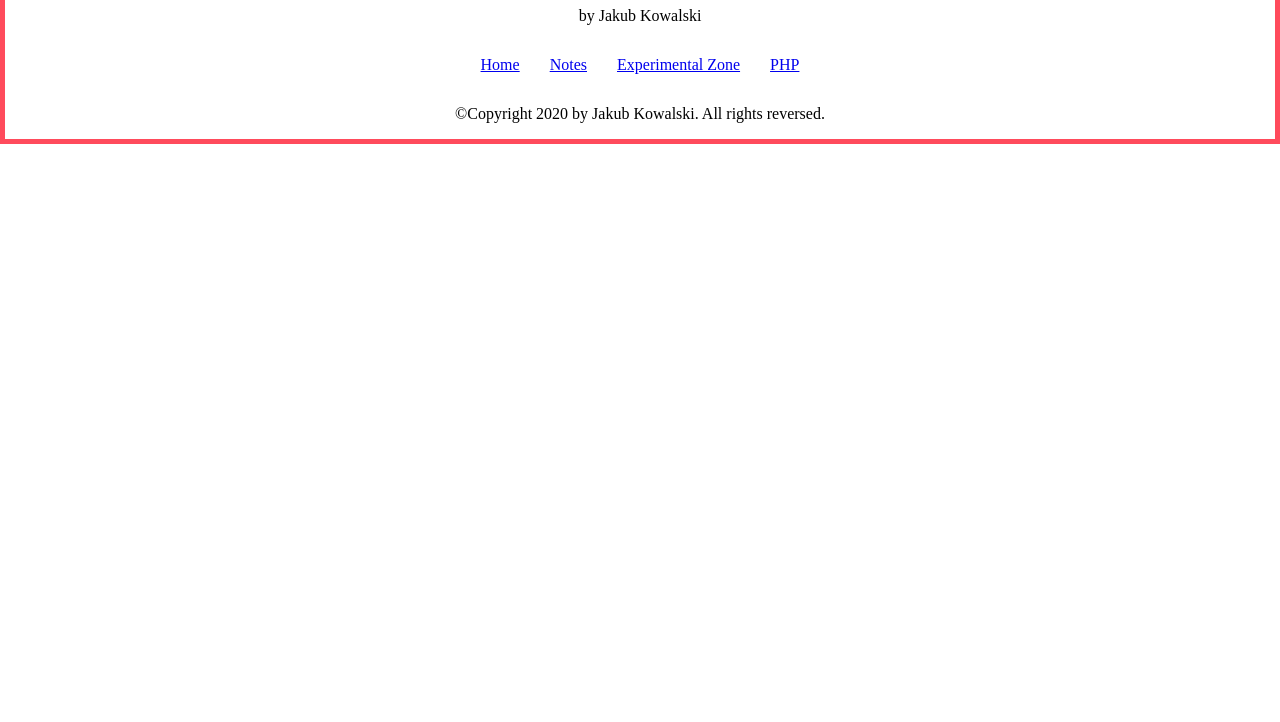
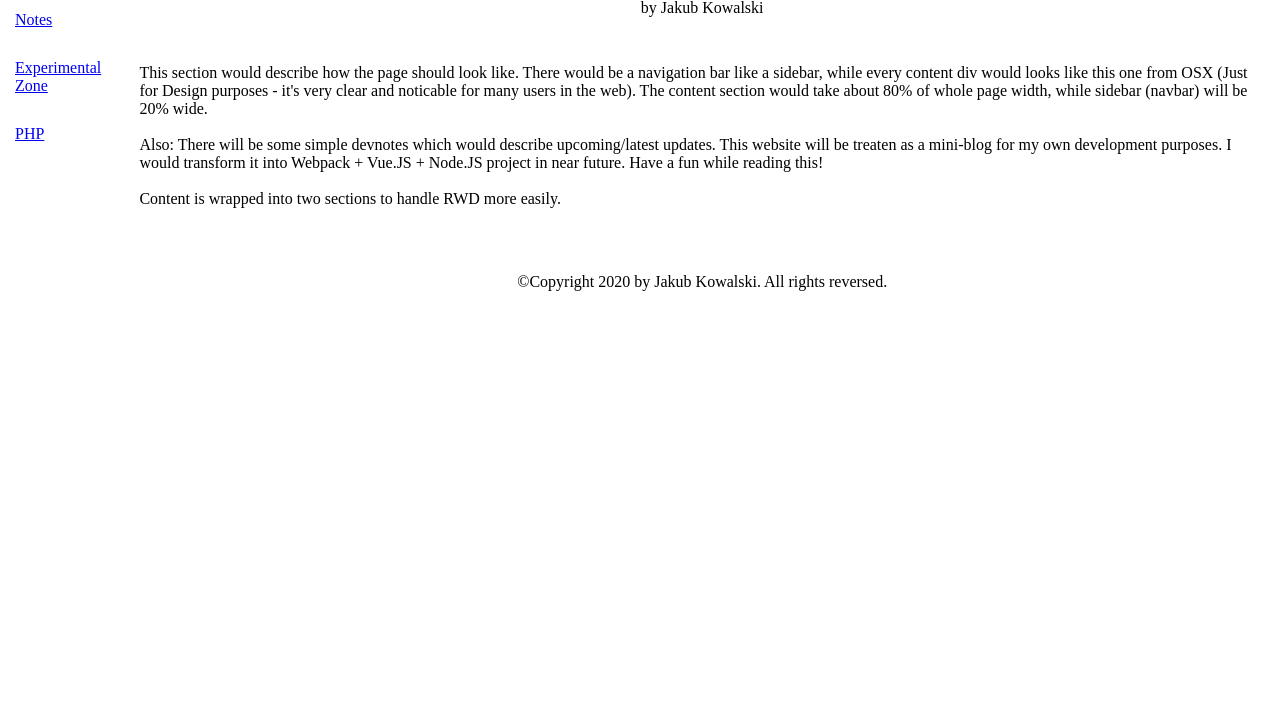
Before and after one commit to Nigtellios/webdev-playground, a plain HTML site: page index.html in a window 1280 px wide. Shown: the part 78-800 px from the top of the page. Drawn offline with Linux system fonts and the light colour scheme; a web font is replaced by a local one.

Commit message:
Basic build v0.02
Initial website skeleton.

```diff
--- a/css/style.css
+++ b/css/style.css
@@ -1,13 +1,29 @@
 /* IMPORTS */
-@import url('https://fonts.googleapis.com/css?family=Lato:200');
 
 /* NATIVE CLASSES */
+
 body {
-    margin: 0px;
+    margin: 10px 0 0 0;
     padding: 0px;
     background: rgba(255, 255, 255, 1.0);
-    border: 5px solid rgba(255, 75, 92, 1.0);
+    display: flex;
+    flex-direction: row;
 }
+
+body::before {
+    content: "";
+    height: 10px;
+    width: 100%;
+    position: absolute;
+    background-color: rgba(255, 75, 92, 1.0);
+    top: 0;
+}
+
+@media screen and (max-width: 768px) {
+    body {
+      flex-wrap: wrap;
+    }
+  }
 
 ul {
     padding-inline-start: 0px;
@@ -17,15 +33,11 @@ header {
     text-align: center;
 }
 
-nav {
-    text-align: center;
-}
-
 nav > ul {
     list-style: none;
     display: flex;
-    flex-direction: row;
-    justify-content: center;
+    flex-direction: column;
+    justify-content: flex-start;
 }
 
 footer {
@@ -40,4 +52,21 @@ img {
     max-width: 100%;
 }
 
+main {
+    padding: 15px;
+
+}
+
 /* CLASSES */
+
+.sidebar {
+    width: 250px;
+}
+
+.wrap {
+    flex-direction: column;
+}
+
+.window {
+
+}
--- a/index.html
+++ b/index.html
@@ -8,11 +8,8 @@
   </head>
 
   <body>
-    <header>
-      <h1>WebDev Playground</h1>
-      <p>by Jakub Kowalski</p>
-    </header>
 
+    <section class="sidebar"> <!-- Sidebar -->
       <nav>
         <ul>
           <li><a href="../index.html">Home</a></li>
@@ -21,11 +18,43 @@
           <li><a href="../phpzone.html">PHP</a></li>
         </ul>
       </nav>
+    </section> <!-- end of sidebar -->
+
+    <section class="wrap"> <!-- Content wrap-->
+
+      <header>
+        <h1>WebDev Playground</h1>
+        <p>by Jakub Kowalski</p>
+      </header>
 
       <main>
+
         <article>
+            <p>
+                This section would describe how the page should look like. There would be a navigation bar like a sidebar,
+                while every content div would looks like this one from OSX (Just for Design purposes - it's very clear and
+                noticable for many users in the web). The content section would take about 80% of whole page width, while
+                sidebar (navbar) will be 20% wide. </br></br>
 
+                Also: There will be some simple devnotes which would describe upcoming/latest updates. This website will be
+                treaten as a mini-blog for my own development purposes. I would transform it into Webpack + Vue.JS + Node.JS
+                project in near future. Have a fun while reading this! </br></br>
+
+                Content is wrapped into two sections to handle RWD more easily. </br></br>
+            </p>
           </article>
+
+          <article class="window"> <!-- Single „content window"-->
+              <div class="window-header__outer">
+
+              </div>
+              <div class="window-header__inner">
+
+              </div>
+              <div class="window-content">
+
+              </div>
+           </article> <!-- end of single „content window" -->
 
         </main>
 
@@ -33,5 +62,7 @@
           <p>©Copyright 2020 by Jakub Kowalski. All rights reversed.</p>
         </footer>
 
+      </section> <!-- end of wrapper -->
+
   </body>
 </html>
```
Lines whose indentation alone changed are shown as unchanged.
